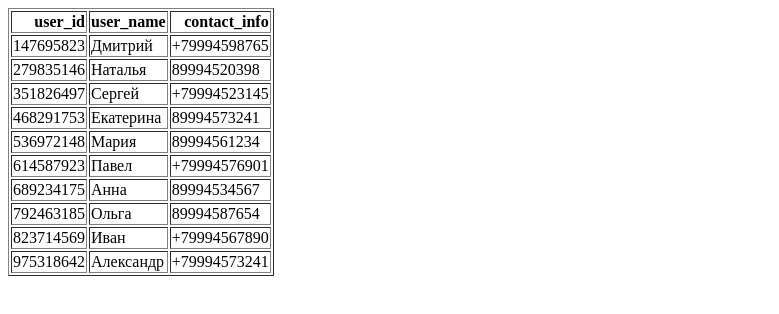
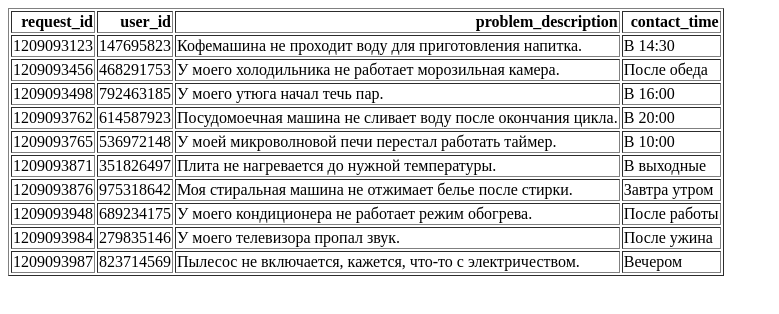
Before and after one commit to statevdev/bsmdb_page, a plain HTML site: page requests.html in a window 1280 px wide. Shown: the whole page, without its empty margins (0-779 px from the left). Drawn offline with Linux system fonts and the light colour scheme.

Commit message:
Tables updated

```diff
--- a/requests.html
+++ b/requests.html
@@ -3,67 +3,78 @@
               <html lang="en">
               <head>
                   <meta charset="UTF-8">
-                  <title>users</title>
+                  <title>requests</title>
               </head>
               <body>
                   <table border="1" class="dataframe">
   <thead>
     <tr style="text-align: right;">
+      <th>request_id</th>
       <th>user_id</th>
-      <th>user_name</th>
-      <th>contact_info</th>
+      <th>problem_description</th>
+      <th>contact_time</th>
     </tr>
   </thead>
   <tbody>
     <tr>
+      <td>1209093123</td>
       <td>147695823</td>
-      <td>Дмитрий</td>
-      <td>+79994598765</td>
+      <td>Кофемашина не проходит воду для приготовления напитка.</td>
+      <td>В 14:30</td>
     </tr>
     <tr>
-      <td>279835146</td>
-      <td>Наталья</td>
-      <td>89994520398</td>
+      <td>1209093456</td>
+      <td>468291753</td>
+      <td>У моего холодильника не работает морозильная камера.</td>
+      <td>После обеда</td>
     </tr>
     <tr>
-      <td>351826497</td>
-      <td>Сергей</td>
-      <td>+79994523145</td>
+      <td>1209093498</td>
+      <td>792463185</td>
+      <td>У моего утюга начал течь пар.</td>
+      <td>В 16:00</td>
     </tr>
     <tr>
-      <td>468291753</td>
-      <td>Екатерина</td>
-      <td>89994573241</td>
+      <td>1209093762</td>
+      <td>614587923</td>
+      <td>Посудомоечная машина не сливает воду после окончания цикла.</td>
+      <td>В 20:00</td>
     </tr>
     <tr>
+      <td>1209093765</td>
       <td>536972148</td>
-      <td>Мария</td>
-      <td>89994561234</td>
+      <td>У моей микроволновой печи перестал работать таймер.</td>
+      <td>В 10:00</td>
     </tr>
     <tr>
-      <td>614587923</td>
-      <td>Павел</td>
-      <td>+79994576901</td>
+      <td>1209093871</td>
+      <td>351826497</td>
+      <td>Плита не нагревается до нужной температуры.</td>
+      <td>В выходные</td>
     </tr>
     <tr>
-      <td>689234175</td>
-      <td>Анна</td>
-      <td>89994534567</td>
+      <td>1209093876</td>
+      <td>975318642</td>
+      <td>Моя стиральная машина не отжимает белье после стирки.</td>
+      <td>Завтра утром</td>
     </tr>
     <tr>
-      <td>792463185</td>
-      <td>Ольга</td>
-      <td>89994587654</td>
+      <td>1209093948</td>
+      <td>689234175</td>
+      <td>У моего кондиционера не работает режим обогрева.</td>
+      <td>После работы</td>
     </tr>
     <tr>
-      <td>823714569</td>
-      <td>Иван</td>
-      <td>+79994567890</td>
+      <td>1209093984</td>
+      <td>279835146</td>
+      <td>У моего телевизора пропал звук.</td>
+      <td>После ужина</td>
     </tr>
     <tr>
-      <td>975318642</td>
-      <td>Александр</td>
-      <td>+79994573241</td>
+      <td>1209093987</td>
+      <td>823714569</td>
+      <td>Пылесос не включается, кажется, что-то с электричеством.</td>
+      <td>Вечером</td>
     </tr>
   </tbody>
 </table>
```
